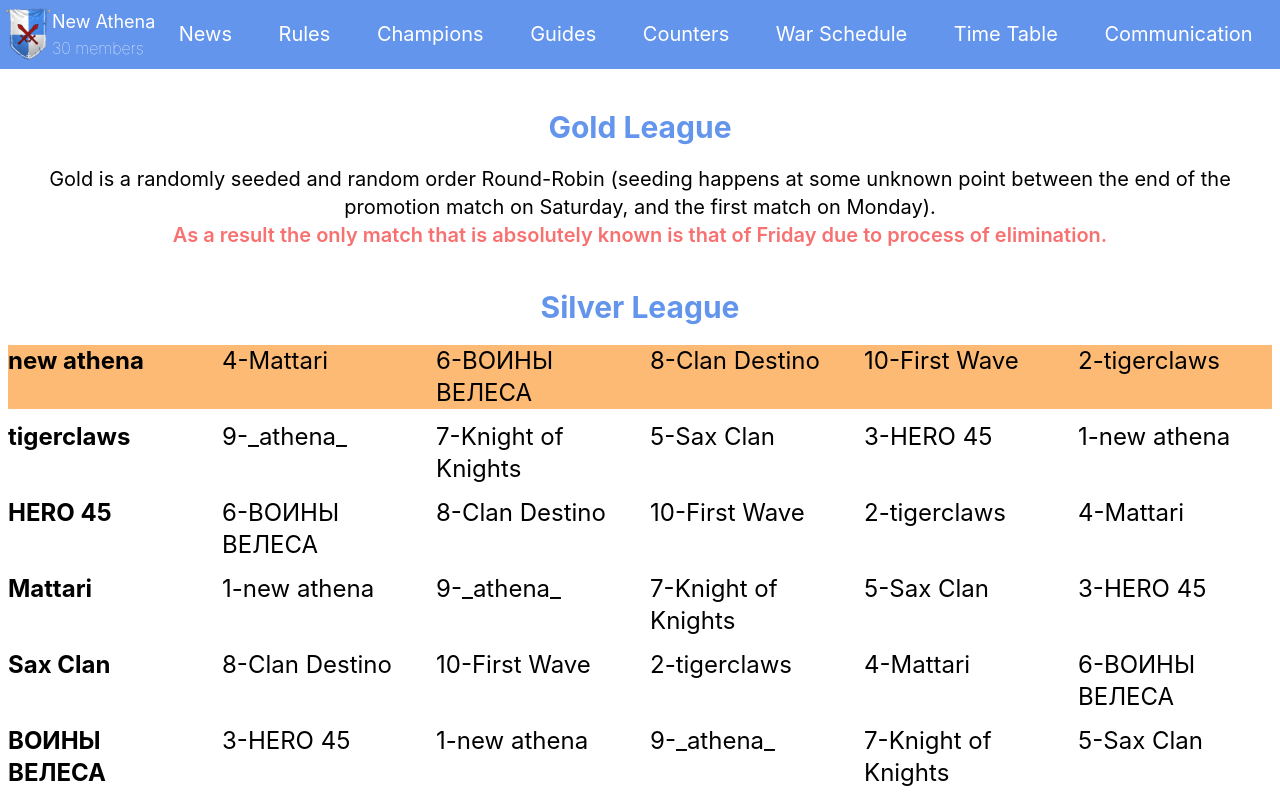
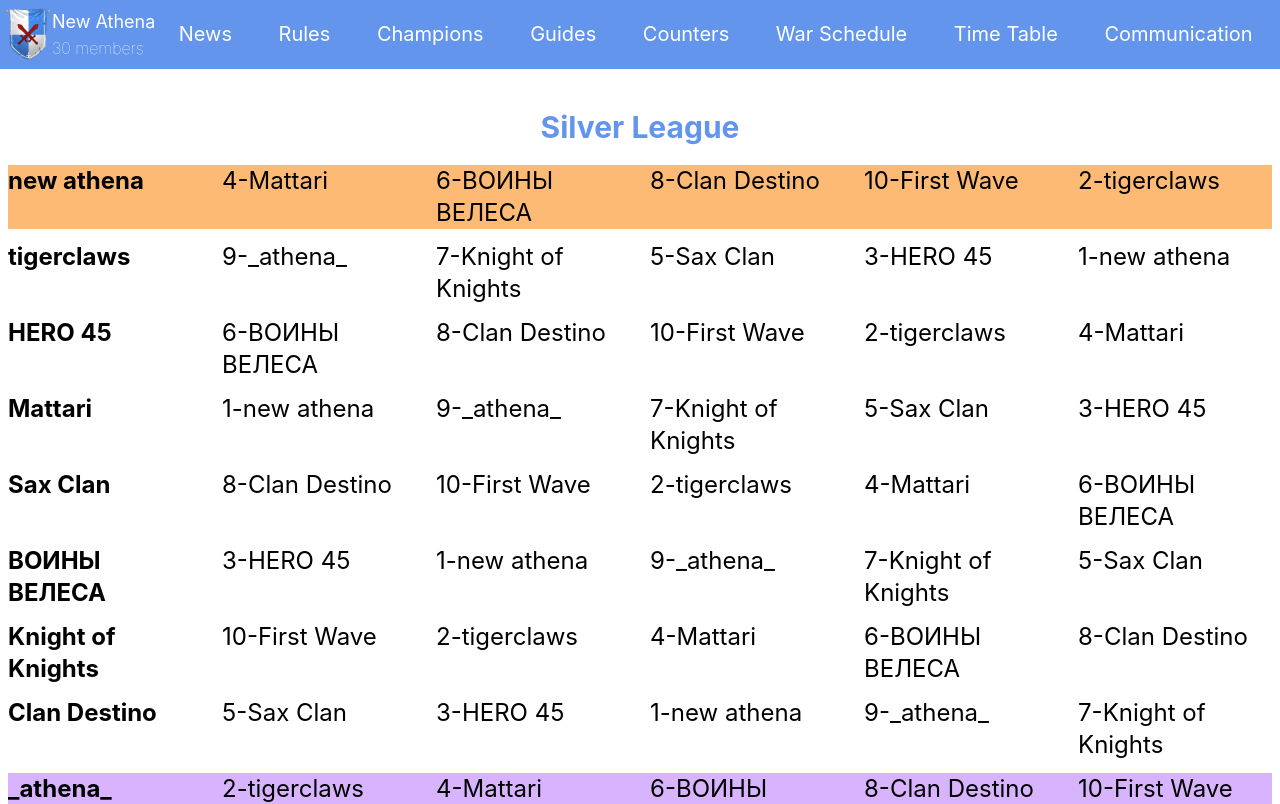
Before and after one commit to stratis-vip/hwas-front, a React (Create React App) app: page /program in a window 1280 px wide. Shown: the top 804 px of the page. Built offline with nearby package versions, Linux system fonts and the light colour scheme.

Commit message:
remove gold from schedule

```diff
--- a/package.json
+++ b/package.json
@@ -1,6 +1,7 @@
 {
   "name": "my-app",
-  "version": "2.0.2",
+  "version": "2.0.22",
+  "league": "silver",
   "private": true,
   "dependencies": {
     "@tailwindcss/forms": "^0.5.9",
--- a/src/components/program.js
+++ b/src/components/program.js
@@ -1,13 +1,15 @@
 import { bronze } from "../data/bronze";
 import { silver } from "../data/silver";
 import { getOpponents } from "../lib";
+import json from '../../package.json'
+const gold = json.league.toLowerCase() === "gold"
 
 export default function Rules() {
   console.log(silver, bronze);
   const days = ['mon', 'tue', 'wed', 'thu', 'fri']
   return (
     <div className="text-primary font-bold sm:mt-10 mt-3 mx-2">
-      <div className="flex flex-col sm:items-center sm:mt-10">
+      {gold ? <div className="flex flex-col sm:items-center sm:mt-10">
         <h3 className="text-xl sm:text-3xl center sm:mb-5 mb-2" > Gold League</h3>
         <div className="">
           <div className="text-black">
@@ -20,6 +22,8 @@ export default function Rules() {
           </div>
         </div>
       </div>
+        : null
+      }
       <div className="flex flex-col sm:items-center sm:mt-10">
         <h3 className="text-xl sm:text-3xl center sm:mb-5 mb-2" > Silver League</h3>
         <div className="">
```
